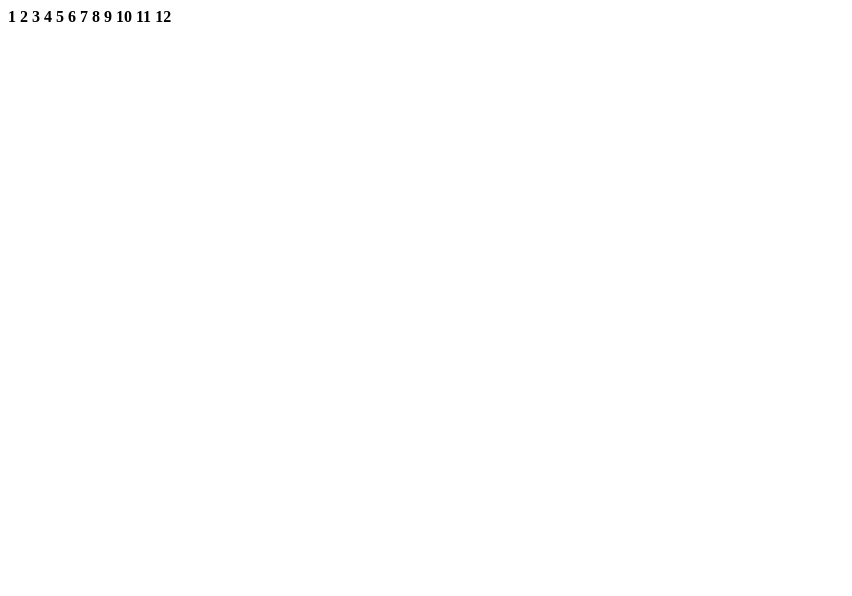
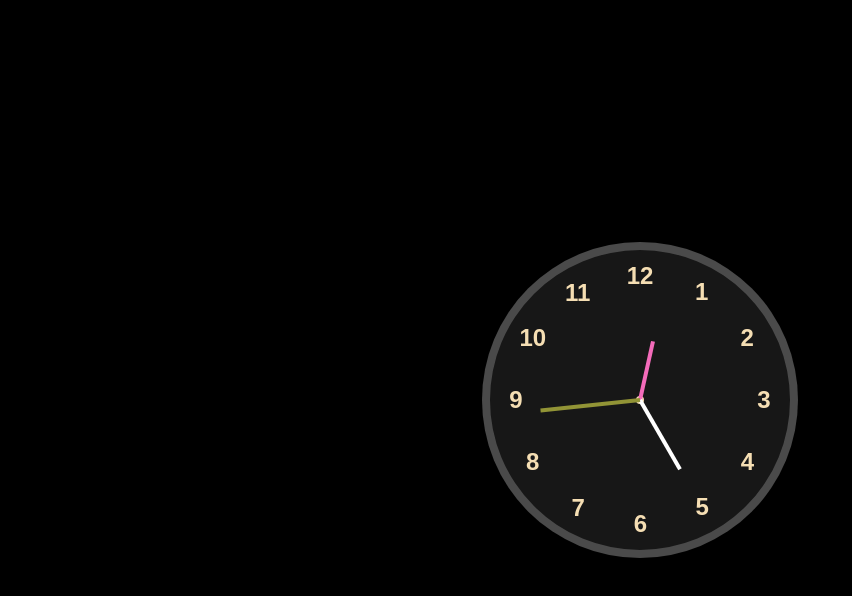
Before and after one commit to GstarOR/my-first-calc-with-JS, a plain HTML site: page learning/clock1.html in a window 1280 px wide. Shown: the whole page, without its empty margins (0-852 px from the left). Drawn offline with Linux system fonts and the light colour scheme.

Commit message:
nah God dey run am

```diff
--- a/learning/clock1.css
+++ b/learning/clock1.css
@@ -0,0 +1,62 @@
+*{
+    margin: 0;
+    padding: 0;
+    font-family: 'Poppins', sans-serif;
+    color: wheat;
+}
+body{
+    display: flex;
+    justify-content: center;
+    align-items: center;
+    background-color: black;
+    min-height: 100vh;
+
+}
+.container{
+    position: relative;
+}
+.clock{
+    width: 300px;
+    height: 300px;
+    border-radius: 50%;
+    background-color: rgba(225, 225, 225, 0.1);
+    border: 8px solid rgba(225, 225, 225, 0.25);
+    position: relative;
+    display: flex;
+    justify-content: center;
+    align-items: center;
+
+}
+.clock span{
+    position: absolute;
+    text-align: center;
+    transform: rotate(calc(var(--i) * 30deg)); ;
+    inset: 12px;
+    transform-origin: 0%,0%;
+}
+.clock span b{
+    display: inline-block;
+    font-size: 1.5rem;
+    font-weight: bold;
+    transform: rotate(calc(-30deg * var(--i)));
+}
+.clock::before{
+    content: " ";
+    position: absolute;
+    width: 8px;
+    height: 8px;
+    background-color: wheat;
+    border-radius: 50%;
+}
+.hand{
+    display: flex;
+    justify-content: center;
+    align-items: flex-end;
+}
+.hand i{
+    position: absolute;
+    width: 4px;
+    height: var(--h);
+    background-color: var(--clr);
+
+}
--- a/learning/clock1.html
+++ b/learning/clock1.html
@@ -9,18 +9,21 @@
 <body>
     <div class="container">
         <div class="clock">
-            <span><b>1</b></span>
-            <span><b>2</b></span>
-            <span><b>3</b></span>
-            <span><b>4</b></span>
-            <span><b>5</b></span>
-            <span><b>6</b></span>
-            <span><b>7</b></span>
-            <span><b>8</b></span>
-            <span><b>9</b></span>
-            <span><b>10</b></span>
-            <span><b>11</b></span>
-            <span><b>12</b></span>
+            <div style ="--clr:#f46bba; --h: 60px;" id="hour" class="hand"><i></i></div>
+            <div style ="--clr:#ffffff; --h: 80px;" id="min" class="hand"><i></i></div>
+            <div style ="--clr:#929436; --h: 100px;" id="sec" class="hand"><i></i></div>
+            <span style="--i:1;"><b>1</b></span>
+            <span style="--i:2;"><b>2</b></span>
+            <span style="--i:3;"><b>3</b></span>
+            <span style="--i:4;"><b>4</b></span>
+            <span style="--i:5;"><b>5</b></span>
+            <span style="--i:6;"><b>6</b></span>
+            <span style="--i:7;"><b>7</b></span>
+            <span style="--i:8;"><b>8</b></span>
+            <span style="--i:9;"><b>9</b></span>
+            <span style="--i:10;"><b>10</b></span>
+            <span style="--i:11;"><b>11</b></span>
+            <span style="--i:12;"><b>12</b></span>
         </div>
     </div>
     <script src="clock1.js"></script>
--- a/learning/clock1.js
+++ b/learning/clock1.js
@@ -0,0 +1,27 @@
+let hr = document.getElementById('hour');
+let min = document.getElementById('min');
+let sec = document.getElementById('sec');
+
+function clockRotation(){
+//    instead of directly using the new Date function for each variable
+//    we can use it once and store it in a variable
+    let time = new Date();
+//  here we are using getHours function to get the current hour and likewise for minute and second
+    let hh = time.getHours();
+    let mm = time.getMinutes();
+    let second = time.getSeconds();
+// since weve 12 hours in a clock we will multiply the hour by 30
+    let hRotation = 30*hh + mm/2; // we are adding mm/2 to make the hour hand move slightly when minute hand moves
+    let mRotation = 6*mm;   // 360/60 = 6   // we are multiplying minute by 6 to get the degree of rotation
+    let sRotation = 6*second; // 360/60 = 6  // we are multiplying second by 6 to get the degree of rotation
+    hr.style.transform = `rotate(${hRotation}deg)`;
+    min.style.transform = `rotate(${mRotation}deg)`;
+    sec.style.transform = `rotate(${sRotation}deg)`;
+}
+setInterval(clockRotation, 1000);
+clockRotation(); // to avoid delay of 1 second in loading the clock for the first time
+// we are calling the function once here so that the clock loads with correct time initially
+// after that the setInterval function will call the function every second to update the time
+// we can also use setTimeout function instead of setInterval function
+// but then we have to call the function again and again inside the function itself
+// which is not a good practice
```
Also changed, not shown: clock1.js (added).
